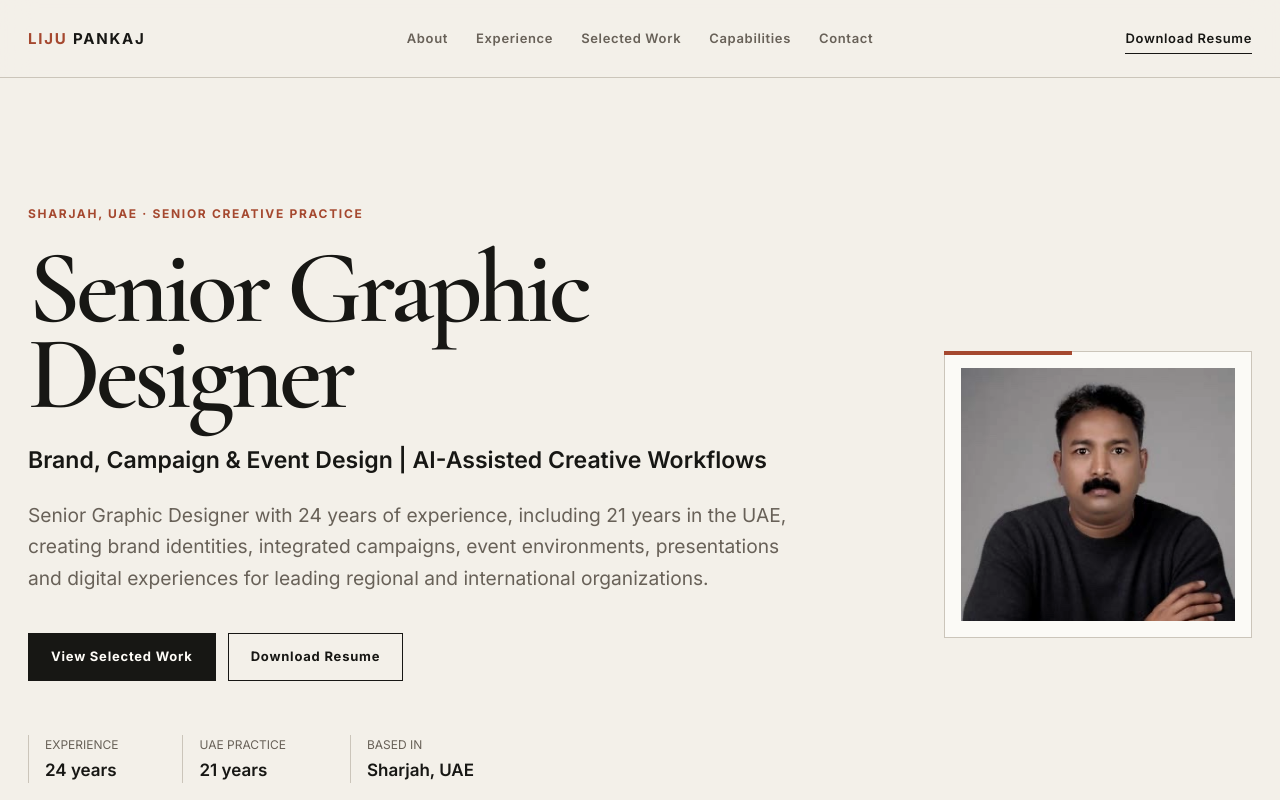
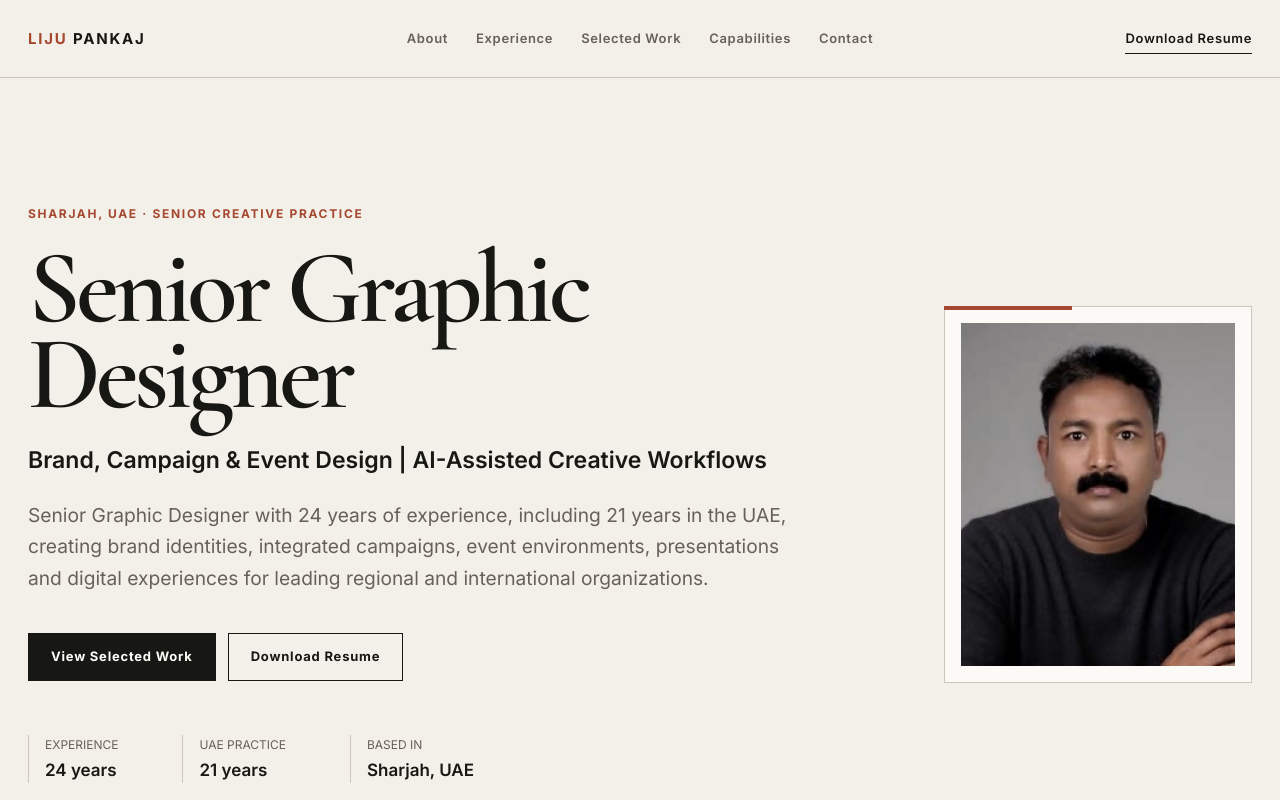
Before and after one commit to lijupankaj-coder/lijupankaj, a Next.js app: page / in a window 1280 px wide. Shown: the top 800 px of the page. Built offline with nearby package versions, Linux system fonts and the light colour scheme; no server answers.

Commit message:
style: increase hero portrait height

```diff
--- a/src/app/globals.css
+++ b/src/app/globals.css
@@ -35,7 +35,7 @@ h1 { color: var(--heading); font: 600 clamp(var(--hero-heading-min), 8.3vw, var(
 .hero-facts dd { color: var(--heading); font: 600 17px/1.4 var(--font-primary); margin: 5px 0 0; }
 .portrait-frame { align-self: center; background: var(--surface); border: 1px solid var(--border); padding: 16px; position: relative; }
 .portrait-frame::before { background: var(--accent); content: ""; height: 4px; left: -1px; position: absolute; top: -1px; width: 42%; }
-.portrait-frame img { aspect-ratio: 307/283; filter: saturate(.75) contrast(1.03); height: auto; object-fit: cover; width: 100%; }
+.portrait-frame img { aspect-ratio: 4/5; filter: saturate(.75) contrast(1.03); height: auto; object-fit: cover; object-position: center 38%; width: 100%; }
 
 .section { border-top: 1px solid var(--border); display: grid; gap: 48px; grid-template-columns: minmax(150px, .24fr) minmax(0, 1fr); margin: 0 auto; max-width: var(--container); padding: var(--section-space) 28px; }
 .section-label { align-self: start; display: flex; gap: 18px; padding-top: 13px; position: sticky; top: 100px; }
--- a/src/app/page.tsx
+++ b/src/app/page.tsx
@@ -37,7 +37,7 @@ export default async function HomePage() {
           <div className="hero-actions"><a className="primary-button" href="#work">{sections.hero.primaryButtonLabel}</a><a className="outline-button" href={resumeUrl} download>{sections.hero.resumeButtonLabel}</a></div>
           <dl className="hero-facts"><div><dt>Experience</dt><dd>24 years</dd></div><div><dt>UAE practice</dt><dd>21 years</dd></div><div><dt>Based in</dt><dd>{sections.hero.location}</dd></div></dl>
         </div>
-        <div className="portrait-frame"><Image src={profileUrl} alt="Liju Pankaj, Senior Graphic Designer" width={900} height={830} priority sizes="(max-width: 620px) 90vw, (max-width: 900px) 440px, 28vw" /></div>
+        <div className="portrait-frame"><Image src={profileUrl} alt="Liju Pankaj, Senior Graphic Designer" width={900} height={1125} priority sizes="(max-width: 620px) 90vw, (max-width: 900px) 440px, 28vw" /></div>
       </section>
 
       {sections.visibility.profile && <section className="section profile-section" id="about">
```
